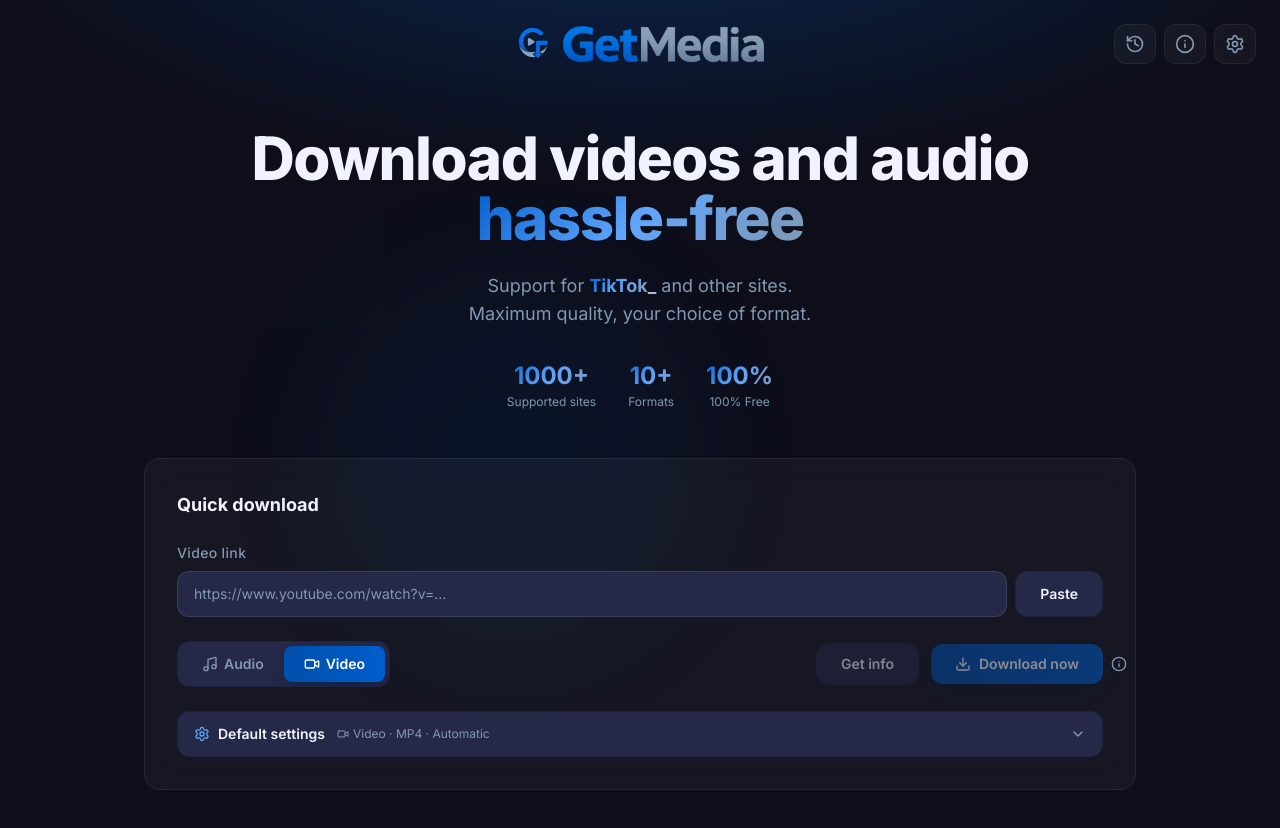
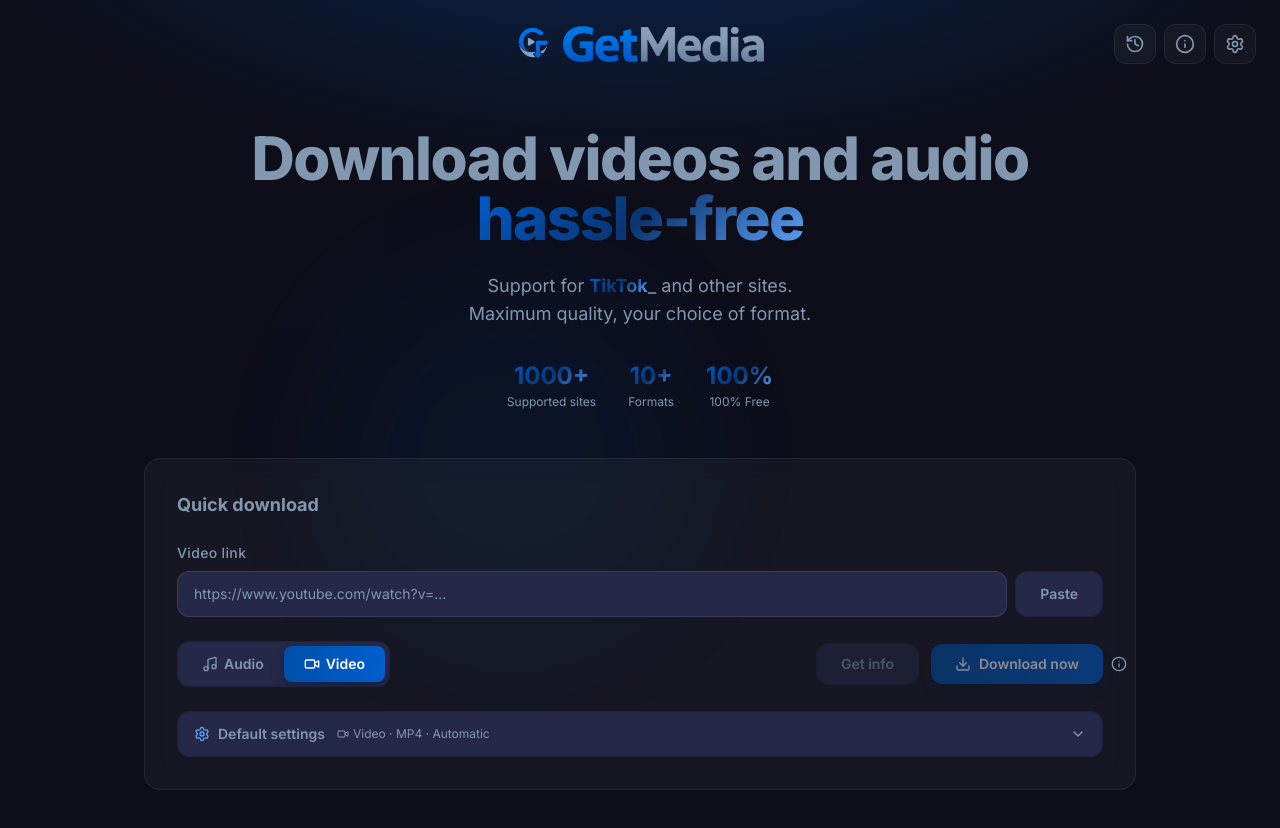
Before and after one commit to ThiagoHDMiranda/GetMedia_Desktop, a React (Vite) app: page / in a window 1280 px wide. Shown: the top 828 px of the page. Built offline with nearby package versions, Linux system fonts and the light colour scheme.

Commit message:
style: change `--text-primary` and `--text-secondary` variables and `.text-gradient` class

```diff
--- a/src/index.css
+++ b/src/index.css
@@ -14,7 +14,9 @@
   --surface-muted:  #252847;
   --brand-primary:  #005ece;
   --brand-secondary:#8298b0;
-  --text-primary:   #f0f2ff;
+  --text-gradient:  #0a5cc780;
+  /* --text-primary:   #f0f2ff; */
+  --text-primary:   #8298b0;
   --text-secondary: #8298b0;
   --success:        #22d3a5;
   --warning:        #f59e0b;
@@ -39,8 +41,11 @@
   --surface-muted:  #e7eaf3;
   --brand-primary:  #0a5cc8;
   --brand-secondary:#52677e;
-  --text-primary:   #1c2440;
-  --text-secondary: #5c6a86;
+  --text-gradient:  #0a5cc780;
+  /* --text-primary:   #1c2440; */
+  --text-primary:   #8298b0;
+  /* --text-secondary: #5c6a86; */
+  --text-secondary: #8298b0;
   --success:        #15a07a;
   --warning:        #c97500;
   --error:          #d8374c;
@@ -103,7 +108,7 @@
   }
 
   .text-gradient {
-    background: linear-gradient(135deg, var(--brand-primary) 0%, #60a5fa 50%, var(--brand-secondary) 100%);
+    background: linear-gradient(135deg, var(--brand-primary) 0%, var(--text-gradient) 50%, #60a5fa 100%);
     -webkit-background-clip: text;
     -webkit-text-fill-color: transparent;
     background-clip: text;
```
